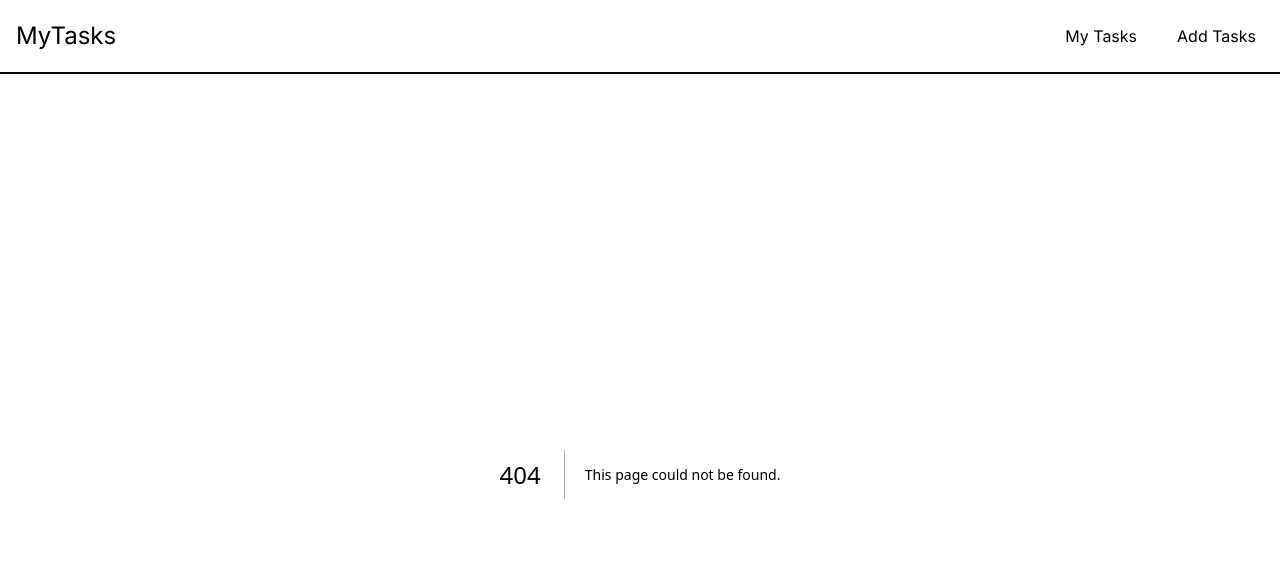
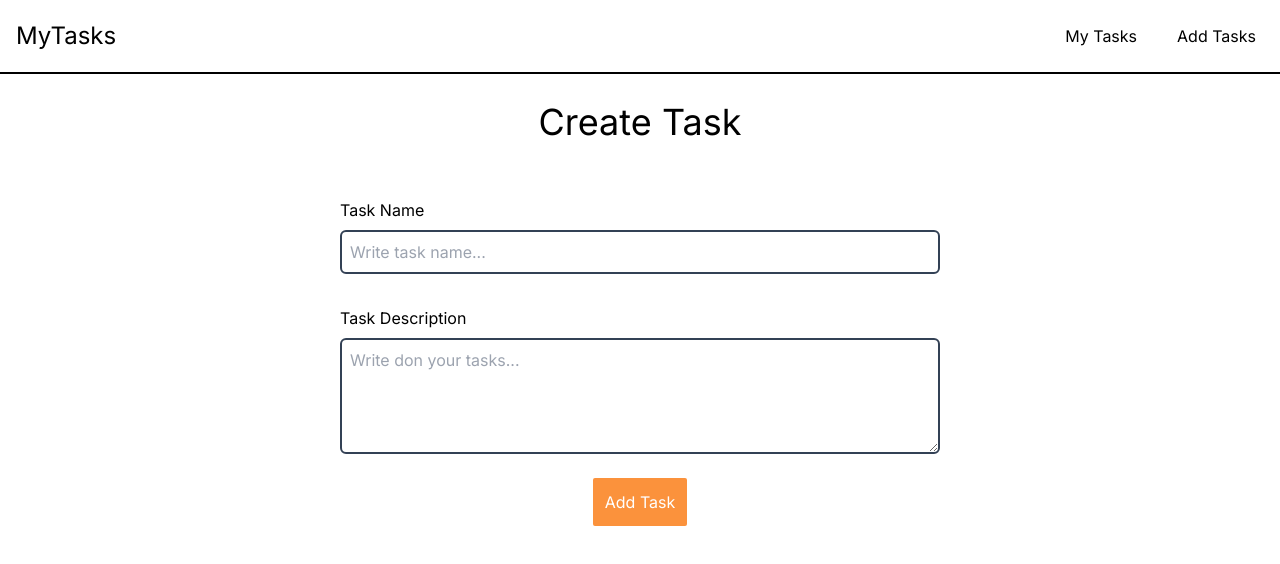
Before and after one commit to sonwabileIT/tasks-app, a Next.js app: page /mytasks/create in a window 1280 px wide. Before the commit this address had no page. Shown: the top 564 px of the page. Built offline with nearby package versions, Linux system fonts and the light colour scheme.

Commit message:
feat: add createtask form

```diff
--- a/src/app/components/Navbar.jsx
+++ b/src/app/components/Navbar.jsx
@@ -13,7 +13,7 @@ function NavBar(){
                         <Link href="/mytasks">My Tasks</Link>
                     </li>
                     <li className="p-2 hover:bg-slate-300">
-                        <Link href="">Add Tasks</Link>
+                        <Link href="/mytasks/create">Add Tasks</Link>
                     </li>
                 </ul>
             </nav>
--- /dev/null
+++ b/src/app/mytasks/create/CreateTaskForm.jsx
@@ -0,0 +1,23 @@
+function CreateTaskForm(){
+    return(
+        <>
+        <form className="max-w-screen-sm mx-auto p-5">
+            <div>
+                <div className="flex flex-col mb-6">
+                    <label className="my-2">Task Name</label>
+                    <input type="text" placeholder="Write task name..." className="p-2 rounded-md border-2 border-slate-700"/>
+                </div>
+                <div className="flex flex-col mb-6">
+                    <label className="my-2">Task Description</label>
+                    <textarea rows="4" placeholder="Write don your tasks..." className="p-2 rounded-md border-2 border-slate-700" />
+                </div>
+                <div className="flex justify-center">
+                    <button type="submit" className="bg-orange-400 rounded-sm p-3 text-white hover:bg-orange-500">Add Task</button>
+                </div>
+            </div>
+        </form>
+        </>
+    )
+}
+
+export default CreateTaskForm
--- /dev/null
+++ b/src/app/mytasks/create/page.jsx
@@ -0,0 +1,12 @@
+import CreateTaskForm from "./CreateTaskForm"
+
+function CreateTask(){
+    return(
+        <>
+            <h2 className="text-4xl text-center my-7">Create Task</h2>
+            <CreateTaskForm />
+        </>
+    )
+}
+
+export default CreateTask
```
